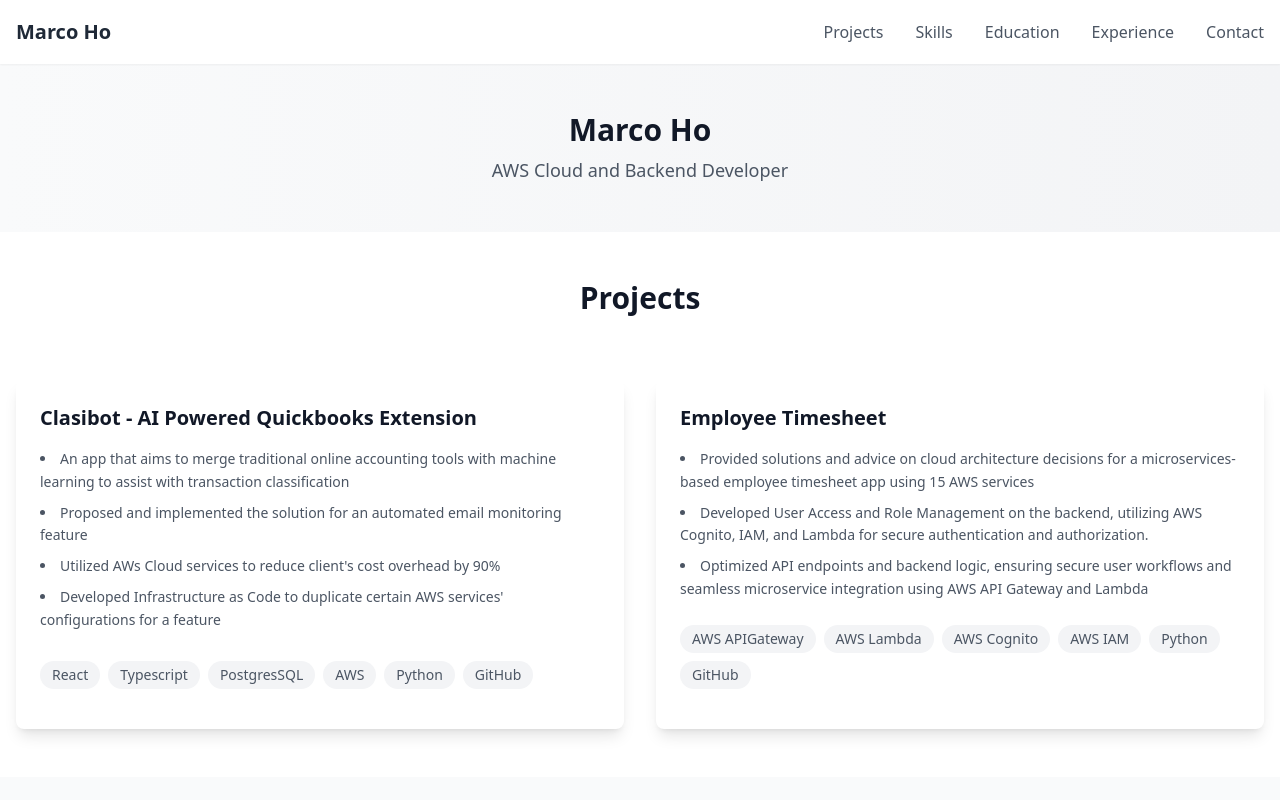
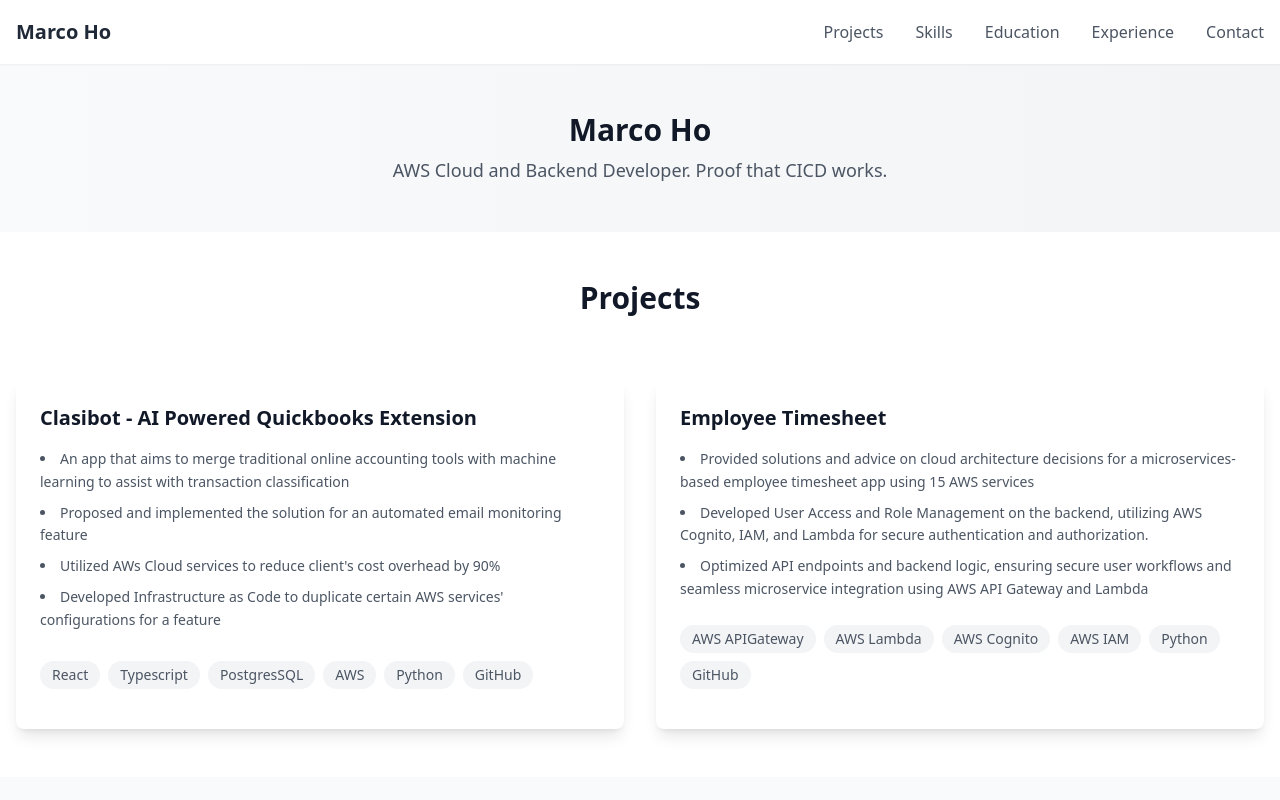
Before and after one commit to mho879/resume-site, a React (Vite) app: page / in a window 1280 px wide. Shown: the top 800 px of the page. Built offline with nearby package versions, Linux system fonts and the light colour scheme.

Commit message:
Update to demonstrate CICD

```diff
--- a/src/components/Banner.tsx
+++ b/src/components/Banner.tsx
@@ -9,7 +9,7 @@ const Banner = () => {
             Marco Ho
           </h1>
           <p className="mt-2 text-lg text-gray-600">
-            AWS Cloud and Backend Developer
+            AWS Cloud and Backend Developer.  Proof that CICD works.
           </p>
         </div>
       </div>
```
